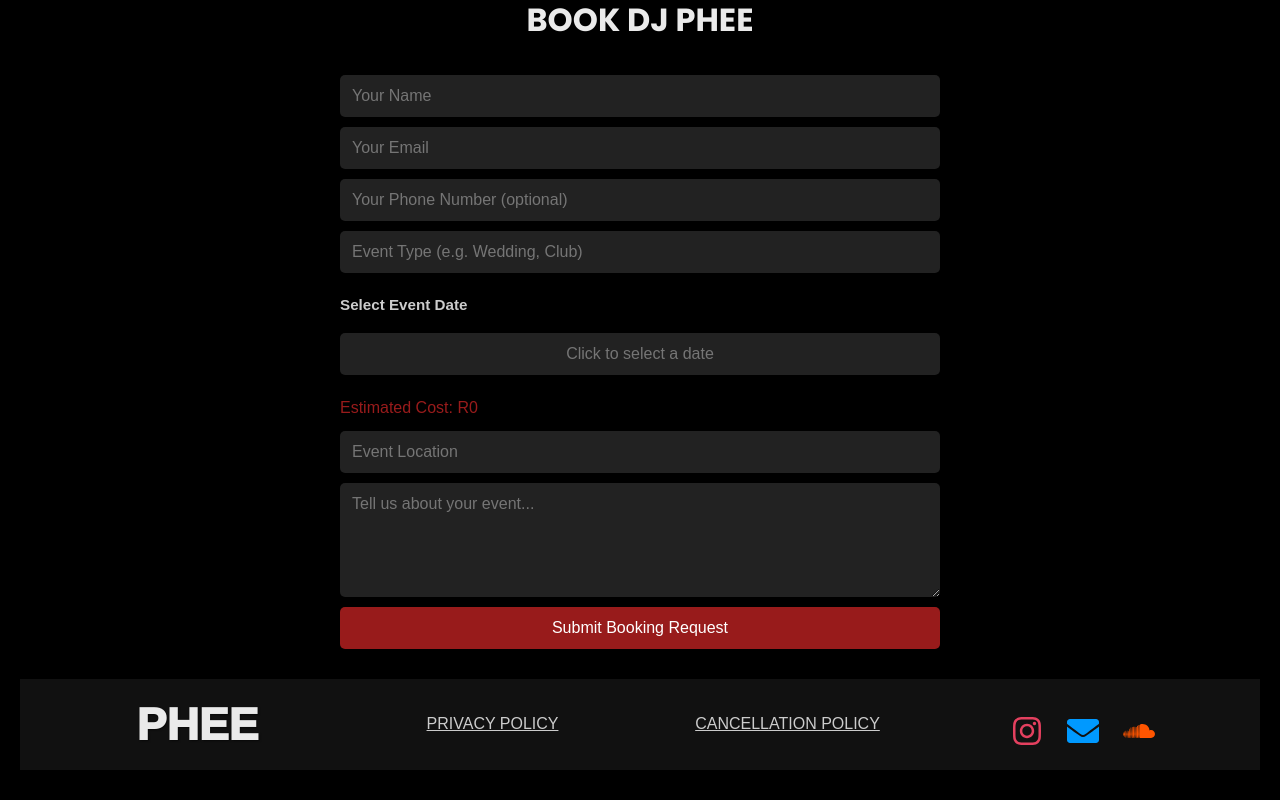
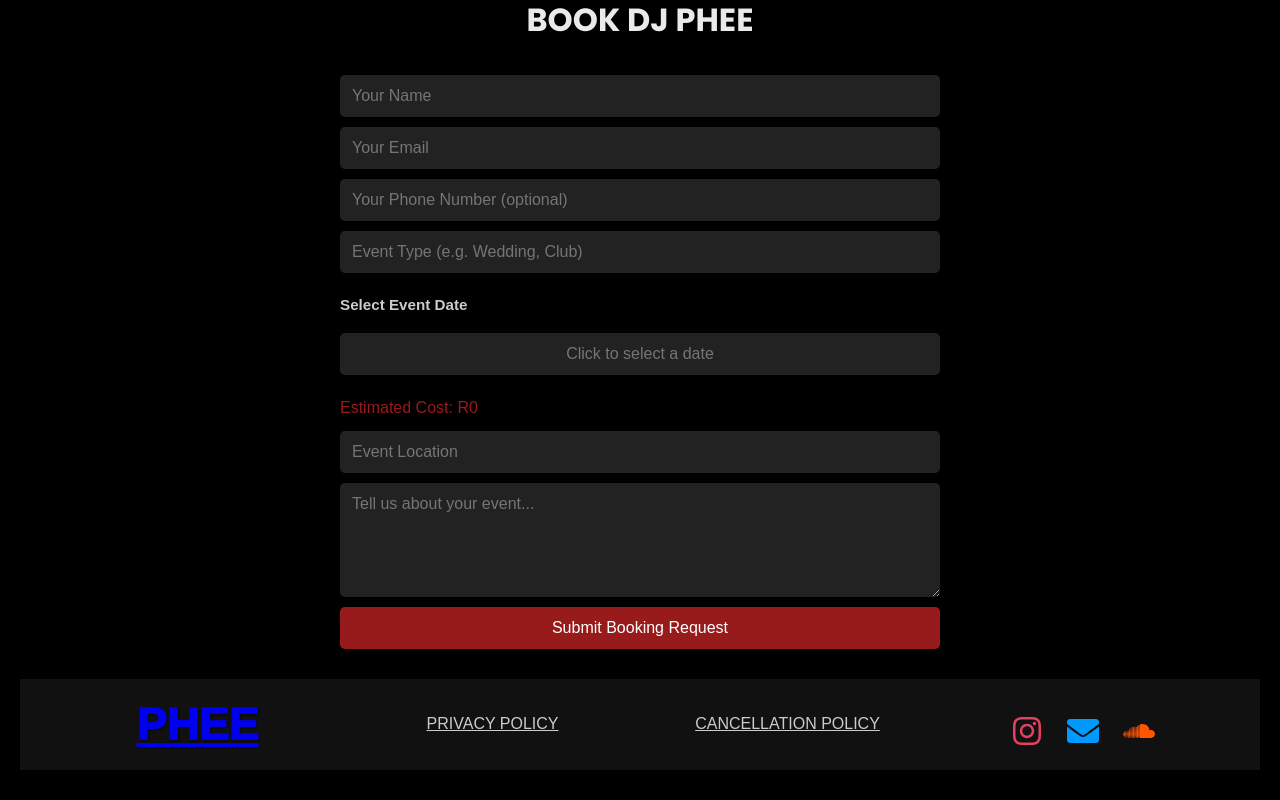
Before and after one commit to GaryS2308/dj-phee-react-app, a React (Create React App) app: page / in a window 1280 px wide. Shown: the part 2654-3454 px from the top of the page. Built offline with nearby package versions, Linux system fonts and the light colour scheme.

Commit message:
phee link

```diff
--- a/src/components/buttons/footer/footer.js
+++ b/src/components/buttons/footer/footer.js
@@ -1,6 +1,7 @@
 import React, { useState } from 'react';
 import SocialLinks from '../../buttons/social-links/social-links'; // Adjust the import path as needed
 import './footer.css';
+import { Link } from 'react-router-dom';
 
 const Footer = () => {
   const [showPrivacy, setShowPrivacy] = useState(false);
@@ -10,7 +11,7 @@ const Footer = () => {
     <>
       <footer className="footer">
         <div className="footer-top">
-          <div className="footer-item footer-brand">PHEE</div>
+          <Link to="/" className="footer-item footer-brand">PHEE</Link>
 
           <button className="footer-item footer-link" onClick={() => setShowPrivacy(true)}>
             Privacy Policy
```
